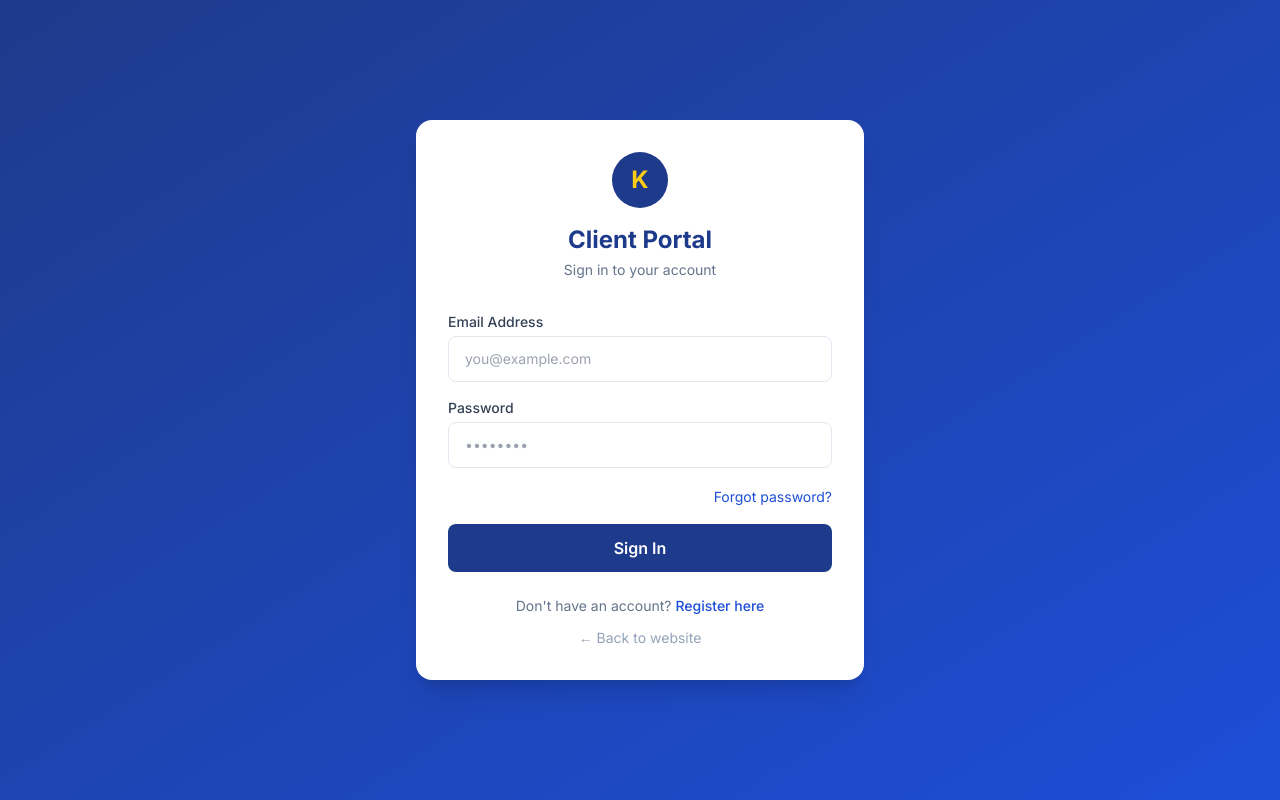
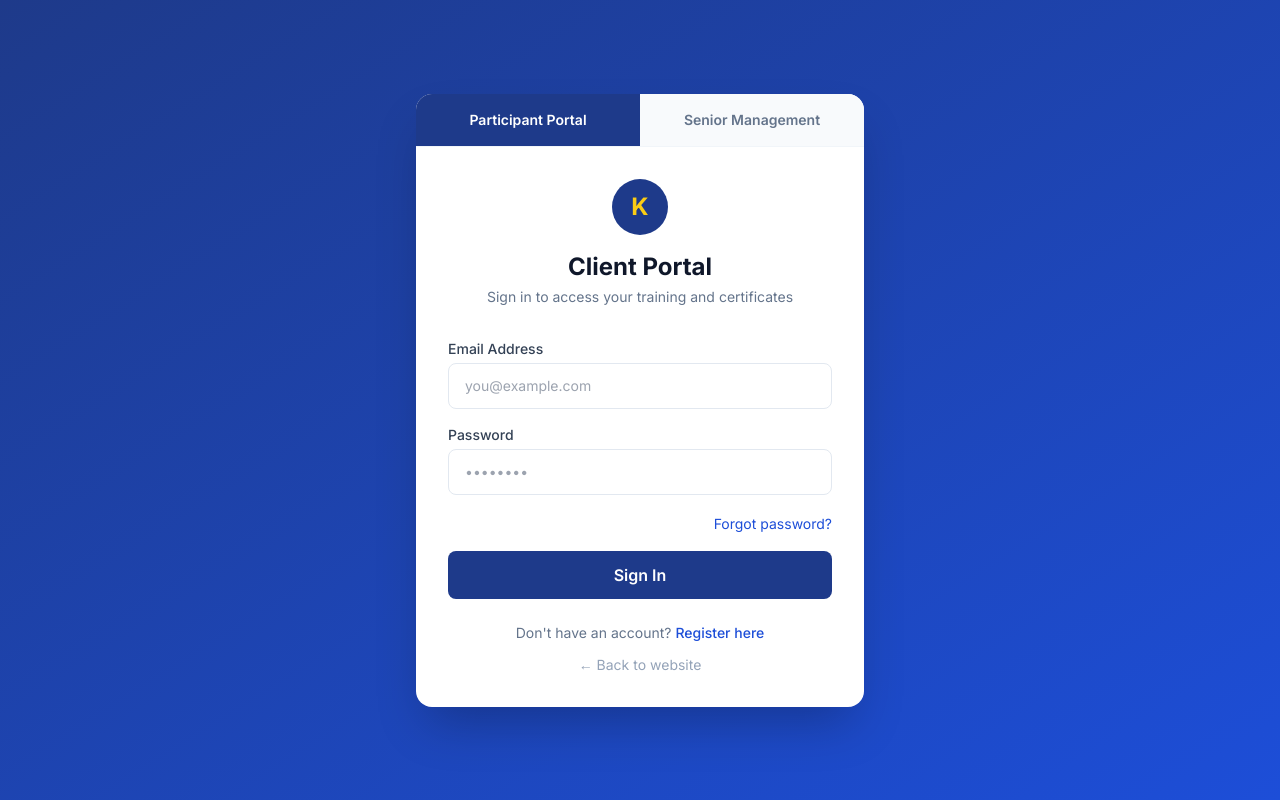
Before and after one commit to yeukai01-bot/kajidori-collective, a React (Vite) app: page /portal/login in a window 1280 px wide. Built offline with nearby package versions, Linux system fonts and the light colour scheme; no server answers.

Commit message:
Fix: separate participant/management login tabs, sessions table, AuthContext maybeSingle

```diff
--- a/src/context/AuthContext.jsx
+++ b/src/context/AuthContext.jsx
@@ -14,7 +14,7 @@ export function AuthProvider({ children }) {
         .from(TABLES.USERS)
         .select('*')
         .eq('id', userId)
-        .single()
+        .maybeSingle()
       if (!error && data) setProfile(data)
     } catch (e) {
       console.error('Profile fetch error:', e)
--- a/src/lib/supabase.js
+++ b/src/lib/supabase.js
@@ -5,11 +5,12 @@ const SUPABASE_ANON_KEY = import.meta.env.VITE_SUPABASE_ANON_KEY || 'eyJhbGciOiJ
 
 export const supabase = createClient(SUPABASE_URL, SUPABASE_ANON_KEY)
 
-// Confirmed table names from Supabase OpenAPI spec
+// Confirmed table names from Supabase schema
 export const TABLES = {
   USERS: 'portal_users_1741860000000',
   ORGANISATIONS: 'organisations_1741860000000',
   PROGRAMMES: 'programmes_1741860000000',
+  SESSIONS: 'sessions_1741860000000',
   ATTENDANCE: 'attendance_1741860000000',
   CERTIFICATES: 'certificates_1741860000000',
   MENTORING: 'mentoring_sessions_1741860000000',
@@ -17,9 +18,13 @@ export const TABLES = {
 
 // Column reference for portal_users_1741860000000:
 // id, first_name, last_name, email, role, job_title, organisation_id, created_at
+// roles: 'admin' | 'manager' | 'participant'
 
 // Column reference for programmes_1741860000000:
 // id, name, description, duration_weeks, created_at
+
+// Column reference for sessions_1741860000000:
+// id, programme_id, organisation_id, title, description, session_date, start_time, end_time, location, facilitator, max_participants, status, created_at
 
 // Column reference for attendance_1741860000000:
 // id, user_id, programme_id, session_name, check_in_time, ip_address, created_at
--- a/src/pages/portal/Login.jsx
+++ b/src/pages/portal/Login.jsx
@@ -3,6 +3,7 @@ import { Link, useNavigate } from 'react-router-dom'
 import { supabase } from '../../lib/supabase'
 
 export default function Login() {
+  const [portalType, setPortalType] = useState('participant') // 'participant' | 'management'
   const [email, setEmail] = useState('')
   const [password, setPassword] = useState('')
   const [loading, setLoading] = useState(false)
@@ -18,53 +19,126 @@ export default function Login() {
       setError(err.message)
       setLoading(false)
     } else {
+      // Navigate to portal — PortalRedirect will route by role
       navigate('/portal')
     }
   }
 
+  const isManagement = portalType === 'management'
+
   return (
-    <div className="min-h-screen bg-gradient-to-br from-blue-900 to-blue-700 flex items-center justify-center px-4">
-      <div className="bg-white rounded-2xl p-8 w-full max-w-md shadow-xl">
+    <div className={`min-h-screen flex items-center justify-center px-4 transition-colors duration-300 ${
+      isManagement
+        ? 'bg-gradient-to-br from-slate-900 to-slate-700'
+        : 'bg-gradient-to-br from-blue-900 to-blue-700'
+    }`}>
+      <div className="bg-white rounded-2xl shadow-2xl w-full max-w-md overflow-hidden">
+        {/* Portal type selector */}
+        <div className="grid grid-cols-2 border-b border-slate-100">
+          <button
+            onClick={() => { setPortalType('participant'); setError('') }}
+            className={`py-4 text-sm font-semibold transition-colors ${
+              !isManagement
+                ? 'bg-blue-900 text-white'
+                : 'bg-slate-50 text-slate-500 hover:bg-slate-100'
+            }`}
+          >
+            Participant Portal
+          </button>
+          <button
+            onClick={() => { setPortalType('management'); setError('') }}
+            className={`py-4 text-sm font-semibold transition-colors ${
+              isManagement
+                ? 'bg-slate-900 text-white'
+                : 'bg-slate-50 text-slate-500 hover:bg-slate-100'
+            }`}
+          >
+            Senior Management
+          </button>
+        </div>
+
+        <div className="p-8">
           <div className="text-center mb-8">
-          <div className="w-14 h-14 bg-blue-900 rounded-full flex items-center justify-center mx-auto mb-4">
+            <div className={`w-14 h-14 rounded-full flex items-center justify-center mx-auto mb-4 ${
+              isManagement ? 'bg-slate-900' : 'bg-blue-900'
+            }`}>
               <span className="text-yellow-400 font-bold text-2xl">K</span>
             </div>
-          <h1 className="text-2xl font-bold text-blue-900">Client Portal</h1>
-          <p className="text-slate-500 text-sm mt-1">Sign in to your account</p>
+            <h1 className="text-2xl font-bold text-slate-900">
+              {isManagement ? 'Management Portal' : 'Client Portal'}
+            </h1>
+            <p className="text-slate-500 text-sm mt-1">
+              {isManagement
+                ? 'Sign in to access team compliance and reporting'
+                : 'Sign in to access your training and certificates'}
+            </p>
           </div>
 
-        {error && <div className="bg-red-50 border border-red-200 text-red-700 px-4 py-3 rounded-lg mb-4 text-sm">{error}</div>}
+          {error && (
+            <div className="bg-red-50 border border-red-200 text-red-700 px-4 py-3 rounded-lg mb-4 text-sm">
+              {error}
+            </div>
+          )}
 
           <form onSubmit={handleSubmit} className="space-y-4">
             <div>
               <label className="block text-sm font-medium text-slate-700 mb-1">Email Address</label>
-            <input type="email" value={email} onChange={e => setEmail(e.target.value)} required
+              <input
+                type="email"
+                value={email}
+                onChange={e => setEmail(e.target.value)}
+                required
                 className="w-full border border-slate-200 rounded-lg px-4 py-3 text-sm focus:outline-none focus:ring-2 focus:ring-blue-500"
-              placeholder="you@example.com" />
+                placeholder="you@example.com"
+              />
             </div>
             <div>
               <label className="block text-sm font-medium text-slate-700 mb-1">Password</label>
-            <input type="password" value={password} onChange={e => setPassword(e.target.value)} required
+              <input
+                type="password"
+                value={password}
+                onChange={e => setPassword(e.target.value)}
+                required
                 className="w-full border border-slate-200 rounded-lg px-4 py-3 text-sm focus:outline-none focus:ring-2 focus:ring-blue-500"
-              placeholder="••••••••" />
+                placeholder="••••••••"
+              />
             </div>
             <div className="text-right">
-            <Link to="/portal/forgot-password" className="text-blue-700 text-sm hover:underline">Forgot password?</Link>
+              <Link to="/portal/forgot-password" className="text-blue-700 text-sm hover:underline">
+                Forgot password?
+              </Link>
             </div>
-          <button type="submit" disabled={loading}
-            className="w-full bg-blue-900 text-white py-3 rounded-lg font-semibold hover:bg-blue-800 transition-colors disabled:opacity-50">
+            <button
+              type="submit"
+              disabled={loading}
+              className={`w-full text-white py-3 rounded-lg font-semibold transition-colors disabled:opacity-50 ${
+                isManagement
+                  ? 'bg-slate-900 hover:bg-slate-800'
+                  : 'bg-blue-900 hover:bg-blue-800'
+              }`}
+            >
               {loading ? 'Signing in...' : 'Sign In'}
             </button>
           </form>
 
+          {/* Compliance notice for management */}
+          {isManagement && (
+            <div className="mt-5 bg-amber-50 border border-amber-200 rounded-lg px-4 py-3 text-xs text-amber-800">
+              <strong>Compliance Notice:</strong> All management logins are logged for CQC audit and quality assurance purposes.
+            </div>
+          )}
+
           <p className="text-center text-sm text-slate-500 mt-6">
-          Don't have an account?{' '}
-          <Link to="/portal/register" className="text-blue-700 font-medium hover:underline">Register here</Link>
+            Don&apos;t have an account?{' '}
+            <Link to="/portal/register" className="text-blue-700 font-medium hover:underline">
+              Register here
+            </Link>
           </p>
           <p className="text-center text-sm text-slate-400 mt-3">
             <Link to="/" className="hover:underline">← Back to website</Link>
           </p>
         </div>
       </div>
+    </div>
   )
 }
```
Lines whose indentation alone changed are shown as unchanged.
